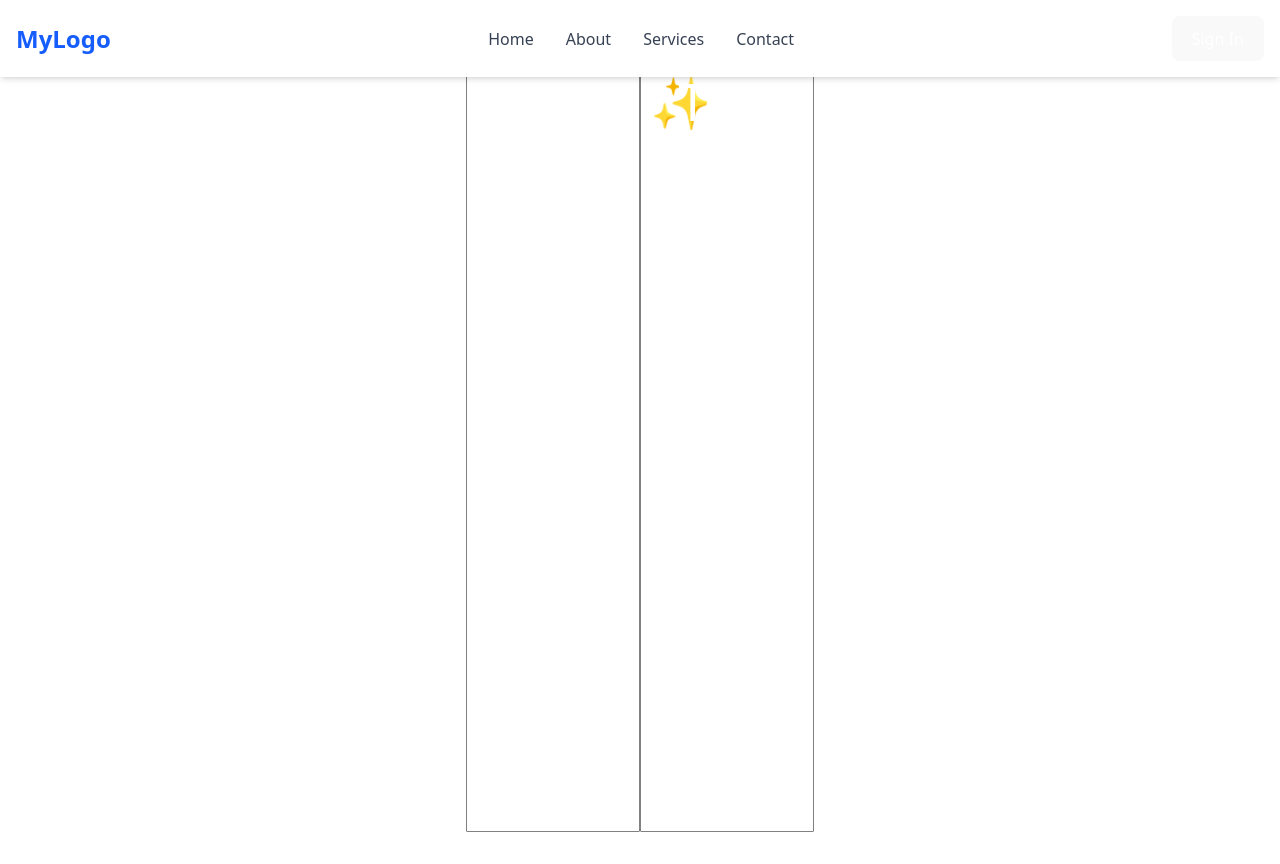
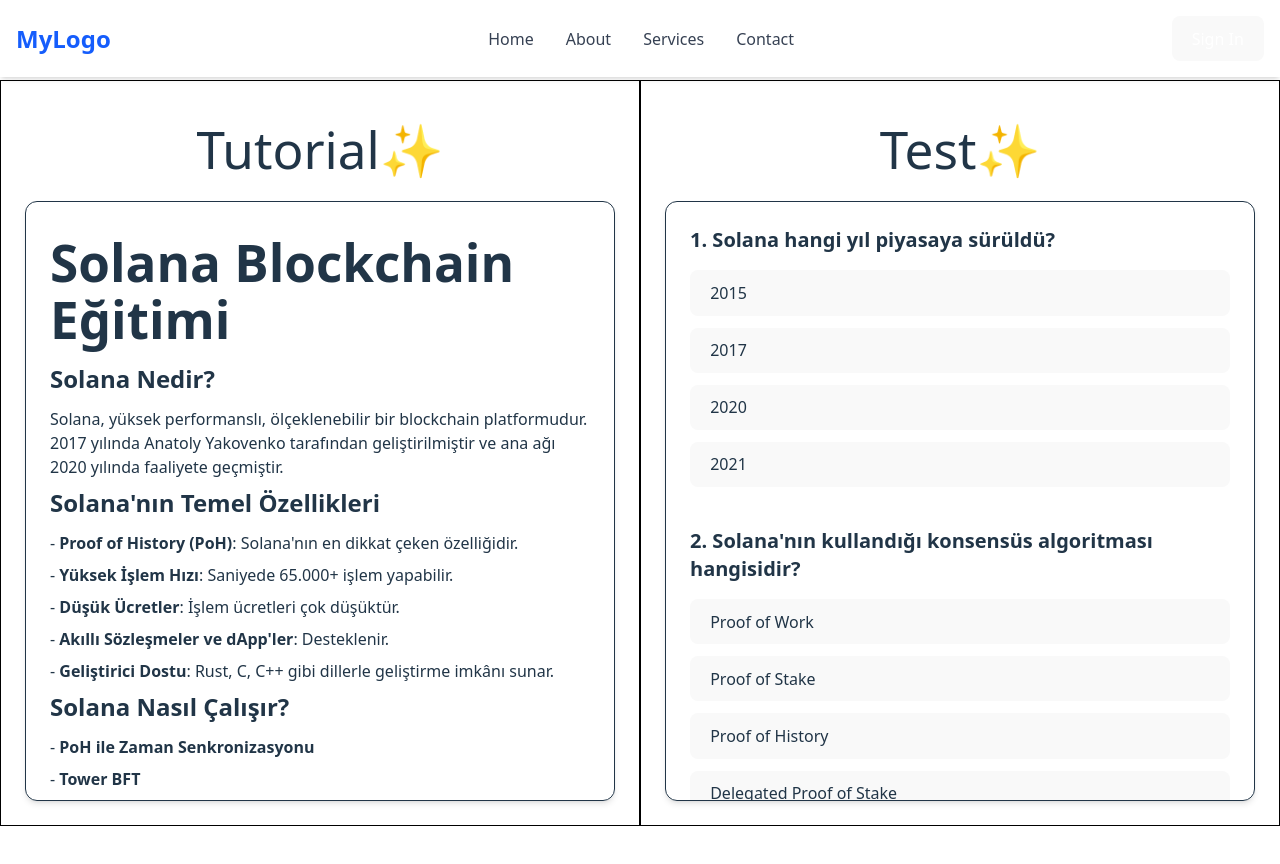
Before and after one commit to sbasrik/web1-team, a React (Vite) app: page / in a window 1280 px wide. After the commit the page ends 800 px from the top, so only its background shows below. Built offline with nearby package versions, Linux system fonts and the light colour scheme.

Commit message:
bir takım sayfalar

```diff
--- a/src/App.tsx
+++ b/src/App.tsx
@@ -7,15 +7,9 @@ import Tutorial from './components/Tutorial'
 function App() {
 
   return (
-    <div style={{
-      display: 'flex',
-      flexDirection: 'column'
-    }}>
+    <div className='w-full flex flex-column'>
       <Navbar></Navbar>
-      <div className='w-full' style={{
-        display: 'flex',
-        flexDirection: 'row'
-      }}>
+      <div className='w-full flex flex-row fixed left-0 top-20 w-full'>
         <Tutorial/>
         <Test/>
       </div>
--- /dev/null
+++ b/src/components/SolanaQuestions.tsx
@@ -0,0 +1,28 @@
+// SolanaQuestions.ts
+export const solanaQuestions = [
+    {
+      question: "Solana hangi yıl piyasaya sürüldü?",
+      choices: ["2015", "2017", "2020", "2021"],
+      correctAnswer: "2020"
+    },
+    {
+      question: "Solana'nın kullandığı konsensüs algoritması hangisidir?",
+      choices: ["Proof of Work", "Proof of Stake", "Proof of History", "Delegated Proof of Stake"],
+      correctAnswer: "Proof of History"
+    },
+    {
+      question: "SOL token'ı hangi amaçlarla kullanılır?",
+      choices: ["Yatırım", "İşlem ücreti ödeme", "Staking", "Hepsi"],
+      correctAnswer: "Hepsi"
+    },
+    {
+      question: "Solana ağı neden eleştiriliyor?",
+      choices: ["Çok yavaş olması", "Merkeziyetsizlik eksikliği", "Yüksek işlem ücretleri", "Zayıf güvenlik"],
+      correctAnswer: "Merkeziyetsizlik eksikliği"
+    },
+    {
+      question: "Solana hangi dilleri destekler?",
+      choices: ["Rust", "C", "C++", "Hepsi"],
+      correctAnswer: "Hepsi"
+    }
+  ];
--- /dev/null
+++ b/src/components/SolanaQuiz.tsx
@@ -0,0 +1,40 @@
+// SolanaQuiz.tsx
+import { useState } from 'react';
+import { solanaQuestions } from './SolanaQuestions';
+
+const SolanaQuiz = () => {
+  const [selectedAnswers, setSelectedAnswers] = useState<{ [key: number]: string }>({});
+
+  const handleChoice = (questionIndex: number, choice: string) => {
+    setSelectedAnswers((prev) => ({ ...prev, [questionIndex]: choice }));
+  };
+
+  return (
+    <div className="p-6">
+      <div className="h-[600px] overflow-y-auto border rounded-xl shadow-md p-6 text-left font-sans space-y-10">
+        {solanaQuestions.map((q, index) => (
+          <div key={index}>
+            <h2 className="text-xl font-semibold mb-4">{index + 1}. {q.question}</h2>
+            <div className="flex flex-col space-y-3">
+              {q.choices.map((choice, idx) => (
+                <button
+                  key={idx}
+                  onClick={() => handleChoice(index, choice)}
+                  className={`px-4 py-2 rounded-lg border text-left
+                    ${selectedAnswers[index] === choice
+                      ? 'bg-blue-500 text-green-500'
+                      : 'bg-white hover:bg-blue-100'}
+                  `}
+                >
+                  {choice}
+                </button>
+              ))}
+            </div>
+          </div>
+        ))}
+      </div>
+    </div>
+  );
+};
+
+export default SolanaQuiz;
--- /dev/null
+++ b/src/components/SolanaTutorial.tsx
@@ -0,0 +1,76 @@
+// SolanaTutorial.tsx
+import React from 'react';
+
+const solanaTutorial: string = `
+# Solana Blockchain Eğitimi
+
+## Solana Nedir?
+Solana, yüksek performanslı, ölçeklenebilir bir blockchain platformudur. 2017 yılında Anatoly Yakovenko tarafından geliştirilmiştir ve ana ağı 2020 yılında faaliyete geçmiştir.
+
+## Solana'nın Temel Özellikleri
+- **Proof of History (PoH)**: Solana'nın en dikkat çeken özelliğidir.
+- **Yüksek İşlem Hızı**: Saniyede 65.000+ işlem yapabilir.
+- **Düşük Ücretler**: İşlem ücretleri çok düşüktür.
+- **Akıllı Sözleşmeler ve dApp'ler**: Desteklenir.
+- **Geliştirici Dostu**: Rust, C, C++ gibi dillerle geliştirme imkânı sunar.
+
+## Solana Nasıl Çalışır?
+- **PoH ile Zaman Senkronizasyonu**
+- **Tower BFT**
+- **Turbine**
+- **Gulf Stream**
+- **Sealevel**
+
+## Solana Kullanım Alanları
+- **NFT Pazar Yerleri** (Magic Eden)
+- **DeFi Projeleri** (Serum, Raydium)
+- **Oyun ve Metaverse** (Star Atlas)
+- **Ödeme Sistemleri** (Solana Pay)
+
+## Solana Token'ı: SOL
+- SOL, ağın yerel token'ıdır.
+- İşlem ödemelerinde ve staking işlemlerinde kullanılır.
+
+## Avantajları
+- Yüksek ölçeklenebilirlik
+- Düşük işlem maliyetleri
+- Hızlı finalite
+
+## Dezavantajları
+- Merkeziyetsizlik tartışmaları
+- Ağ kesintileri
+
+## Solana'da Nasıl Yatırım Yapılır?
+- Borsaya kayıt olun.
+- SOL satın alın.
+- Cüzdanda saklayın.
+
+## Sonuç
+Solana, blockchain dünyasında hız ve verimliliği ile öne çıkan bir projedir.
+`;
+
+const SolanaTutorial = () => {
+  return (
+    <div className="p-6">
+      <div className="h-[600px] overflow-y-auto border rounded-xl shadow-md p-6 text-left font-sans">
+        <div className="prose prose-lg max-w-none">
+          {solanaTutorial.split('\n').map((line, index) => {
+            if (line.startsWith('# ')) {
+              return <h1 key={index} className="text-3xl font-bold mb-4">{line.replace('# ', '')}</h1>;
+            } else if (line.startsWith('## ')) {
+              return <h2 key={index} className="text-2xl font-semibold mb-3">{line.replace('## ', '')}</h2>;
+            } else if (line.startsWith('- **')) {
+              return <p key={index} className="mb-2" dangerouslySetInnerHTML={{ __html: line.replace(/\*\*(.*?)\*\*/g, '<b>$1</b>') }} />;
+            } else if (line.startsWith('- ')) {
+              return <li key={index} className="list-disc ml-6 mb-1">{line.replace('- ', '')}</li>;
+            } else {
+              return <p key={index} className="mb-2">{line}</p>;
+            }
+          })}
+        </div>
+      </div>
+    </div>
+  );
+};
+
+export default SolanaTutorial;
--- a/src/components/Test.tsx
+++ b/src/components/Test.tsx
@@ -1,14 +1,12 @@
+import SolanaQuiz from "./SolanaQuiz";
+
 export default function Test() {
     return (
-        <div style={{
-            justifyContent: 'flex-start',
-            borderColor: 'gray',
-            borderRadius: '1px',
-            color: 'white',
-        }}
-            className="border border-white min-h-screen w-1/2 ml-0"
-        >
-            <h1 className="text-center mt-10">Test</h1>
+        <div className="border border-black w-1/2">
+            <div>
+                <h1 className="text-black-400 mt-10">Test✨</h1>
+                <SolanaQuiz/>
+            </div>
         </div>
     )
 }
--- a/src/components/Tutorial.tsx
+++ b/src/components/Tutorial.tsx
@@ -1,15 +1,12 @@
+import SolanaTutorial from "./SolanaTutorial"
+
 export default function Tutorial() {
     return (
-        <div style={{
-            justifyContent: 'flex-start',
-            borderColor: 'gray',
-            borderRadius: '1px',
-            color: 'white',
-        }}
-            className="border border-white min-h-screen w-1/2 ml-0"
-
-        >
-            <h1 className=" mt-10">Tutorial✨</h1>
+        <div className="border border-black w-1/2">
+            <div>
+                <h1 className="text-black-400 mt-10">Tutorial✨</h1>
+                <SolanaTutorial></SolanaTutorial>
+            </div>
         </div>
     )
 }
```
